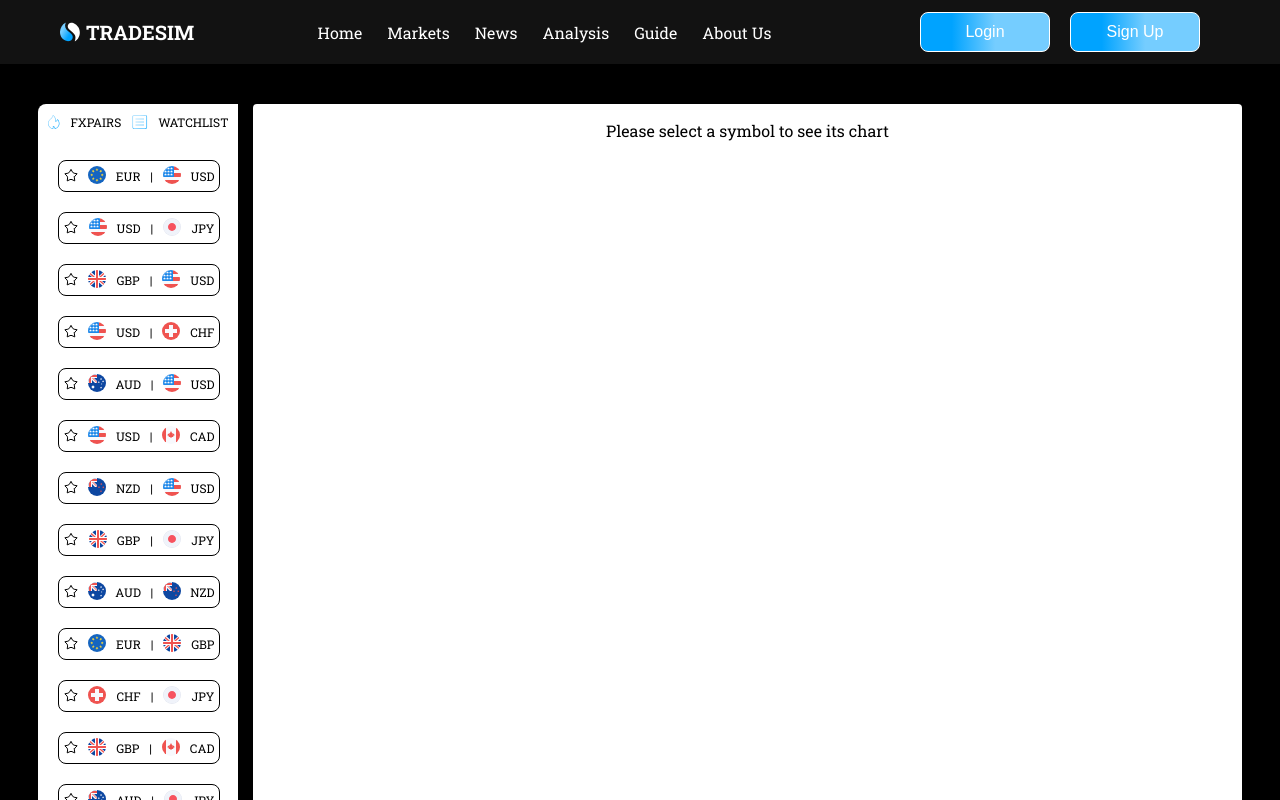
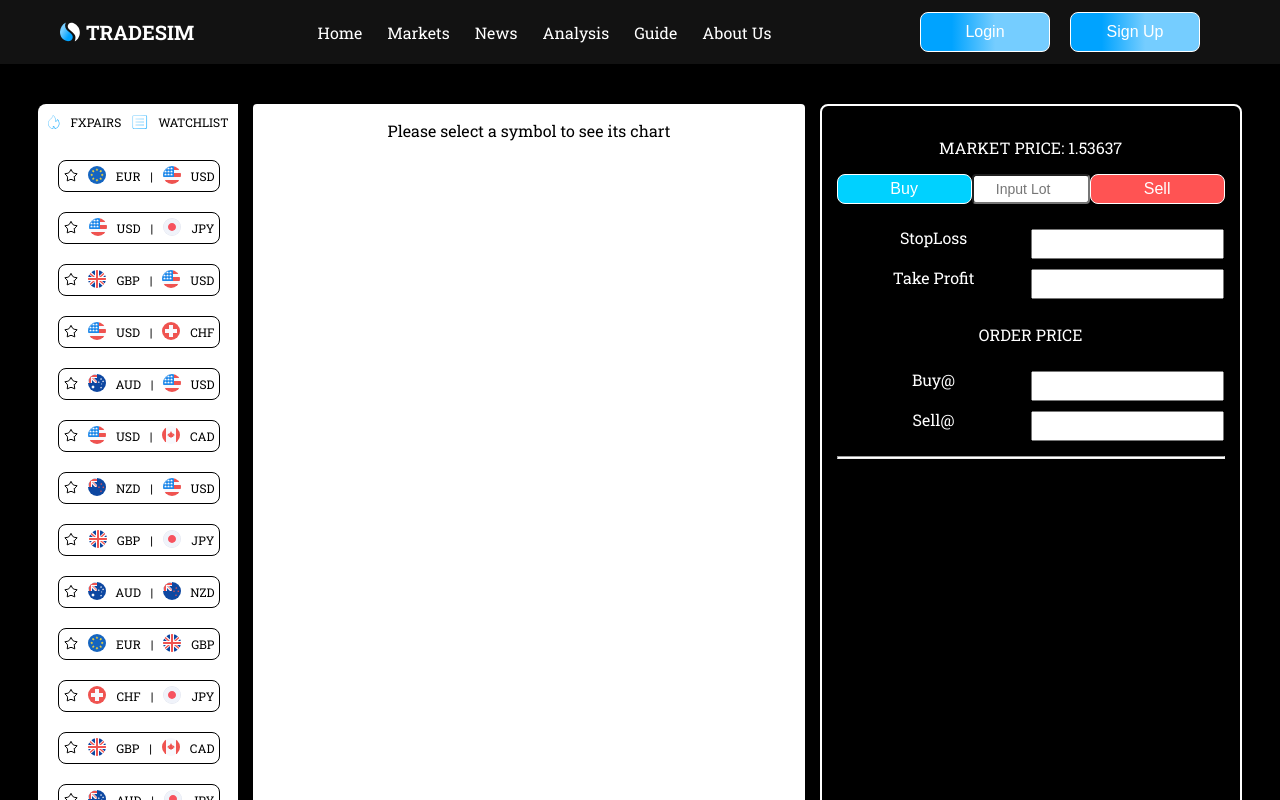
Before and after one commit to calebmutisya/TradeSim, a React (Create React App) app in the folder client/: page /markets in a window 1280 px wide. Shown: the top 800 px of the page. Built offline with nearby package versions, Linux system fonts and the light colour scheme.

Commit message:
Buy and Sell slot Coded

```diff
--- a/client/src/components/Navbar.js
+++ b/client/src/components/Navbar.js
@@ -15,8 +15,8 @@ export default function Navbar() {
         <NavLink to="/about">About Us</NavLink>
       </div>
       <div className='btnsect'>
-        <button>Login</button>
-        <button>Sign Up</button>
+        <button className='navbtn'>Login</button>
+        <button className='navbtn'>Sign Up</button>
       </div>
     </nav>
   )
--- a/client/src/css/Markets.css
+++ b/client/src/css/Markets.css
@@ -67,3 +67,83 @@
     color: black;
     text-align: center;
 }
+.buynsell{
+    width: 420px;
+    height: 717px;
+    margin-left: 15px;
+    padding: 15px;
+    border: 2px solid white;
+    border-radius: 8px;
+}
+.buysec{
+    display: flex;
+    flex-direction: row;
+    justify-content: space-around;
+    margin-bottom: 15px;
+}
+.buy{
+    width: 135px;
+    text-align: center;
+    padding: auto;
+    background-color: #00D1FF;
+    border-radius: 8px;
+    border: 1px solid white;
+    color: white;
+    font-size: 16px;
+}
+.buy:hover {
+    cursor: pointer;
+    border: 1px solid  #00d1ff;
+    background-color:  white;
+    color: #00d1ff;
+    transition: 0.15s;
+}
+.sell{
+    width: 135px;
+    text-align: center;
+    background-color: #FF5353;
+    border-radius: 8px;
+    color: white;
+    border: 1px solid white;
+    font-size: 16px;
+}
+.sell:hover {
+    cursor: pointer;
+    border: 1px solid  #FF5353;
+    background-color:  white;
+    color: #FF5353;
+    transition: 0.15s;
+}
+.lotinput{
+    width: 110px;
+    line-height: 24px;
+    text-align: center;
+    font-size: 14px;
+    border-radius: 4px;
+}
+.stoploss{
+    display: flex;
+    align-items: center;
+}
+.stoploss input{
+    width: 100%;
+    height: 24px;
+    margin-top: 10px;
+    text-align: center;
+}
+.label{
+    width: 50%;
+    height: 24px;
+    text-align: center;
+}
+.ordersec{
+    margin-top: 25px;
+}
+.p9{
+    text-align: center;
+}
+hr{
+    margin-top: 15px;
+    height: 1px;
+    background-color: white;
+}
--- a/client/src/css/Navbar.css
+++ b/client/src/css/Navbar.css
@@ -33,7 +33,7 @@ nav{
     display: flex;
     flex-direction: row;
 }
-button{
+.navbtn{
     position: relative;
     width: 130px;
     height:40px;
@@ -49,7 +49,7 @@ button{
     overflow: hidden;
     cursor: pointer;
 }
-button:after {
+.navbtn:after {
     content: "";
     background: white;
     display: block;
@@ -61,7 +61,7 @@ button:after {
     opacity: 0;
     transition: all 0.9s
 }
-button:active:after {
+.navbtn:active:after {
     padding: 0;
     margin: 0;
     opacity: 1;
--- a/client/src/pages/Markets.js
+++ b/client/src/pages/Markets.js
@@ -43,9 +43,37 @@ export default function Markets() {
               <p className='instructions'>Please select a symbol to see its chart</p>
           )}
         </div>
+        <div className='buynsell'>
+          <p className='p9'>MARKET PRICE: 1.53637</p>
+          <div className='buysec'>
+            <button className='buy'>Buy</button>
+            <input className='lotinput' placeholder='Input Lot' type='number' min={0.01} max={11.00}/>
+            <button className='sell'>Sell</button>
+          </div>
+          <div className=' stoploss'>
+            <div className='label'>StopLoss</div>
+            <div className='numslot'><input type='number' min={0}/></div>
+          </div>
+          <div className='stoploss'>
+            <div className='label'>Take Profit</div>
+            <div className='numslot'><input type='number' min={0}/></div>
+          </div>
+          <div className='ordersec'>
+            <p className='p9'>ORDER PRICE</p>
+            <div className='stoploss'>
+              <div className='label'>Buy@ </div>
+              <div className='numslot'><input type='number' min={0}/></div>
+            </div>
+            <div className='stoploss'>
+              <div className='label'>Sell@</div>
+              <div className='numslot'><input type='number' min={0}/></div>
+            </div>
+            <div></div>
+          </div>
+          <hr/>
+        </div>
       </div>
       <div>
-        <div>Buy and Sell</div>
         <div>Trades</div>
         <div>Heat Map</div>
       </div>
```
